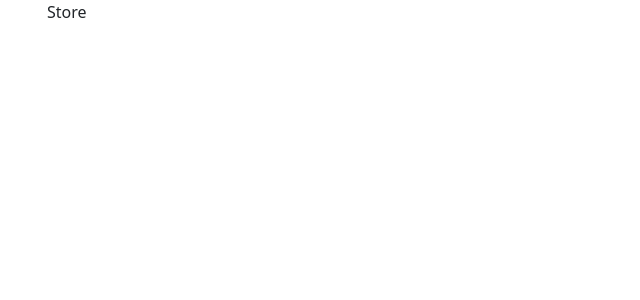
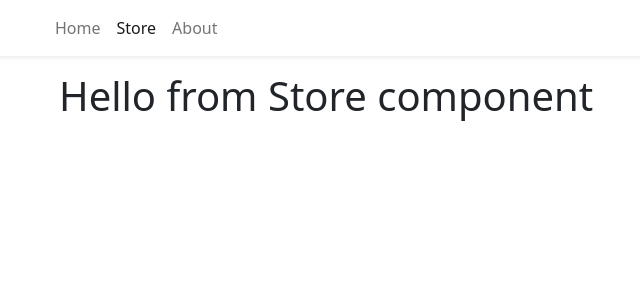
Before and after one commit to saanandsthavara/ProjectBud, a React (Create React App) app: page /store in a window 1280 px wide. Shown: the top 300 px of the page, without its empty margins (35-675 px from the left). Built offline with nearby package versions, Linux system fonts and the light colour scheme.

Commit message:
added navigation and folder structure

```diff
--- a/package.json
+++ b/package.json
@@ -42,5 +42,8 @@
       "last 1 firefox version",
       "last 1 safari version"
     ]
+  },
+  "devDependencies": {
+    "prettier": "2.7.1"
   }
 }
--- a/public/index.html
+++ b/public/index.html
@@ -2,42 +2,30 @@
 <html lang="en">
   <head>
     <meta charset="utf-8" />
-    <link rel="icon" href="%PUBLIC_URL%/favicon.ico" />
-    <meta name="viewport" content="width=device-width, initial-scale=1" />
-    <meta name="theme-color" content="#000000" />
+    <link
+      rel="icon"
+      href="%PUBLIC_URL%/favicon.ico" />
+    <meta
+      name="viewport"
+      content="width=device-width, initial-scale=1" />
+    <meta
+      name="theme-color"
+      content="#000000" />
     <meta
       name="description"
-      content="Web site created using create-react-app"
-    />
-    <link rel="apple-touch-icon" href="%PUBLIC_URL%/logo192.png" />
-    <!--
-      manifest.json provides metadata used when your web app is installed on a
-      user's mobile device or desktop. See https://developers.google.com/web/fundamentals/web-app-manifest/
-    -->
-    <link rel="manifest" href="%PUBLIC_URL%/manifest.json" />
-    <!--
-      Notice the use of %PUBLIC_URL% in the tags above.
-      It will be replaced with the URL of the `public` folder during the build.
-      Only files inside the `public` folder can be referenced from the HTML.
+      content="Web site created using create-react-app" />
+    <link
+      rel="apple-touch-icon"
+      href="%PUBLIC_URL%/logo192.png" />
 
-      Unlike "/favicon.ico" or "favicon.ico", "%PUBLIC_URL%/favicon.ico" will
-      work correctly both with client-side routing and a non-root public URL.
-      Learn how to configure a non-root public URL by running `npm run build`.
-    -->
+    <link
+      rel="manifest"
+      href="%PUBLIC_URL%/manifest.json" />
+
     <title>React App</title>
   </head>
-  <body>
+  <body className="bg-light">
     <noscript>You need to enable JavaScript to run this app.</noscript>
     <div id="root"></div>
-    <!--
-      This HTML file is a template.
-      If you open it directly in the browser, you will see an empty page.
-
-      You can add webfonts, meta tags, or analytics to this file.
-      The build step will place the bundled scripts into the <body> tag.
-
-      To begin the development, run `npm start` or `yarn start`.
-      To create a production bundle, use `npm run build` or `yarn build`.
-    -->
   </body>
 </html>
--- a/src/App.tsx
+++ b/src/App.tsx
@@ -1,21 +1,32 @@
 import React from 'react';
-import {Routes, Route} from 'react-router-dom'
-import {Container} from 'react-bootstrap'
-import {Home} from './pages/Home'
+import { Routes, Route } from 'react-router-dom';
+import { Container } from 'react-bootstrap';
+import { Home } from './pages/Home';
 import { Store } from './pages/Store';
 import { About } from './pages/About';
-
+import { Navbar } from './components/Navbar';
 
 function App() {
   return (
-    <Container>
-      <Routes>
-        <Route path='/' element={<Home />} />
-          <Route path='/store' element={<Store />} />
-          <Route path='/about' element={<About />} />
-      </Routes>
+    <>
+      <Navbar />
+      <Container className='mb-2'>
+        <Routes>
+          <Route
+            path='/'
+            element={<Home />}
+          />
+          <Route
+            path='/store'
+            element={<Store />}
+          />
+          <Route
+            path='/about'
+            element={<About />}
+          />
+        </Routes>
       </Container>
-
+    </>
   );
 }
 
--- /dev/null
+++ b/src/components/Navbar.tsx
@@ -0,0 +1,31 @@
+import React from 'react';
+import { Container, Nav, Navbar as NavbarBoostrap } from 'react-bootstrap';
+import { NavLink } from 'react-router-dom';
+
+export const Navbar = () => {
+  return (
+    <>
+      <NavbarBoostrap className='bg-white shadow-sm mb-3'>
+        <Container>
+          <Nav className='me-auto'>
+            <Nav.Link
+              to='/'
+              as={NavLink}>
+              Home
+            </Nav.Link>
+            <Nav.Link
+              to='/store'
+              as={NavLink}>
+              Store
+            </Nav.Link>
+            <Nav.Link
+              to='/about'
+              as={NavLink}>
+              About
+            </Nav.Link>
+          </Nav>
+        </Container>
+      </NavbarBoostrap>
+    </>
+  );
+};
--- a/src/pages/Store.tsx
+++ b/src/pages/Store.tsx
@@ -1,7 +1,11 @@
-import React from 'react'
+import React from 'react';
 
 export const Store = () => {
   return (
-    <div>Store</div>
-  )
-}
+    <>
+      <div className='container'>
+        <h1>Hello from Store component</h1>
+      </div>
+    </>
+  );
+};
```
Also changed, not shown: 1 other file (tests, documents, lock files or other folders).
